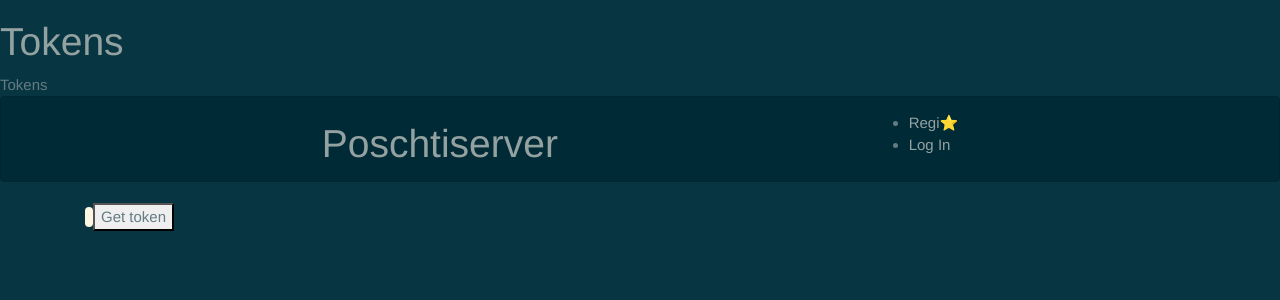
After one commit to AndreasMeier12/Poschtiserver, a Flask app: page /token in a window 1280 px wide. The commit adds this page. Shown: the top 300 px of the page. Run offline with Flask 2, Linux system fonts and the light colour scheme; some libraries are stand-ins or nearby versions.

Commit message:
Add token generation from browser frontend

```diff
--- a/app/routes.py
+++ b/app/routes.py
@@ -1,23 +1,21 @@
 import datetime
 import json
 import re
-from app.utils import get_uuid_str as uuid, model_to_internal_item_command, \
-    get_uuid_str, list_commands_from_json, item_commands_from_json
 
 from flask import (
     flash, g, redirect, render_template, request, session, url_for
 )
 from flask_login import login_required, current_user, login_user
-from sqlalchemy import func
-from werkzeug.security import check_password_hash
 from sqlalchemy import delete
 
 from app import app, db
-from app.business.datatypes import ShoppingList, CommandType
+from app.business.datatypes import CommandType
 from app.business.merge import merge_lists, merge
 from app.forms import AddListForm, AddItemForm
 from app.models import User, ListCommandModel, ItemCommandModel
-from app.utils import get_next_list_command_id, model_to_internal_list_command
+from app.utils import get_uuid_str as uuid, model_to_internal_item_command, \
+    get_uuid_str, list_commands_from_json, item_commands_from_json
+from app.utils import model_to_internal_list_command
 
 
 @app.route('/index')
@@ -207,3 +205,16 @@ def getData(user: User):
     vals = {'lists': lists, 'items': items}
 
     return vals
+
+
+@login_required
+@app.route('/token', methods=['GET'])
+def token():
+    return render_template('auth/token.html')
+
+
+@login_required
+@app.route('/api/token', methods=['GET'])
+def get_token():
+   token = current_user.encode_auth_token()
+   return {'val': token.decode('utf-8')}
--- /dev/null
+++ b/app/static/js/token.js
@@ -0,0 +1,7 @@
+function getToken(){
+            const response = fetch('/api/token')
+                .then(response => response.json())
+                .then(data =>
+                    document.getElementById('token-paragraph').innerText=data['val']
+                );
+}
--- /dev/null
+++ b/app/templates/auth/token.html
@@ -0,0 +1,14 @@
+{% extends 'base.html' %}
+
+{% block header %}
+
+    <script defer src="../../../static/js/token.js"></script>
+  <h1>{% block title %}Tokens {% endblock %}</h1>
+{% endblock %}
+
+{% block content %}
+        <div class="container">
+        <code id="token-paragraph"></code>
+        <button onclick="getToken()">Get token</button>
+        </div>
+{% endblock %}
--- a/app/templates/base.html
+++ b/app/templates/base.html
@@ -16,6 +16,7 @@
             <ul>
                 {% if not current_user.is_anonymous %}
                     <li><a href="{{ url_for('lists') }}">Your lists</a>
+                    <li><a href="{{ url_for('token') }}">Tokens</a>
 
                     <li>
                         <a href="{{ url_for('logout') }}"><span>{{ session['user_name'] }}</span>
--- a/requirements.txt
+++ b/requirements.txt
@@ -13,6 +13,7 @@ greenlet==1.1.2
 importlib-metadata==4.8.1
 importlib-resources==5.4.0
 itsdangerous==2.0.1
+pyjwt==1.4.2
 Jinja2==3.0.2
 Mako==1.1.5
 MarkupSafe==2.0.1
```
Also changed, not shown: app/models.py (+41 -1 lines).
